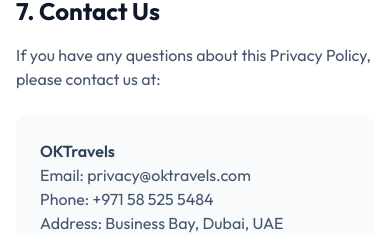
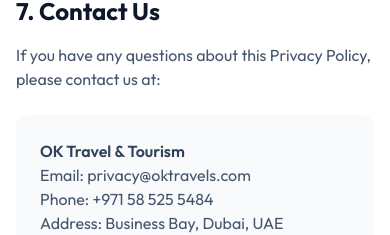
Before and after one commit to hrshmann/TravelOK, a Next.js app: page /privacy in a window 390 px wide. Shown: the part 1709-1944 px from the top of the page. Built offline with nearby package versions, Linux system fonts and the light colour scheme.

Commit message:
Complete branding update: OK Travel & Tourism with phone +971 58 525 5484

```diff
--- a/src/app/about/page.tsx
+++ b/src/app/about/page.tsx
@@ -45,7 +45,7 @@
 
                 <div className="relative z-10 max-w-4xl mx-auto px-4 sm:px-6 lg:px-8 text-center">
                     <span className="inline-block px-4 py-1.5 bg-white/20 text-white text-sm font-semibold rounded-full mb-6">
-                        About OKTravels
+                        About OK Travel & Tourism
                     </span>
                     <h1 className="text-4xl md:text-5xl lg:text-6xl font-bold text-white mb-6">
                         Your Trusted Travel Partner
@@ -89,7 +89,7 @@
                             </h2>
                             <div className="space-y-4 text-slate-600 leading-relaxed">
                                 <p>
-                                    OKTravels was founded with a simple mission: to make travel accessible,
+                                    OK Travel & Tourism was founded with a simple mission: to make travel accessible,
                                     enjoyable, and memorable for everyone. What started as a small agency
                                     in Dubai has grown into a trusted name in the travel industry.
                                 </p>
--- a/src/app/layout.tsx
+++ b/src/app/layout.tsx
@@ -24,9 +24,9 @@
 });
 
 export const metadata: Metadata = {
-  title: "OKTravels | Your Gateway to Unforgettable Journeys",
+  title: "OK Travel & Tourism | Your Gateway to Unforgettable Journeys",
   description:
-    "Discover curated holiday packages, flight deals, and visa services. Experience world-class destinations with OKTravels - your trusted travel partner.",
+    "Discover curated holiday packages, flight deals, and visa services. Experience world-class destinations with OK Travel & Tourism - your trusted travel partner. Every Journey is OK!",
   keywords: [
     "travel agency",
     "holiday packages",
@@ -37,12 +37,12 @@
     "Thailand holidays",
   ],
   openGraph: {
-    title: "OKTravels | Your Gateway to Unforgettable Journeys",
+    title: "OK Travel & Tourism | Your Gateway to Unforgettable Journeys",
     description:
       "Discover curated holiday packages, flight deals, and visa services.",
     type: "website",
     locale: "en_US",
-    siteName: "OKTravels",
+    siteName: "OK Travel & Tourism",
   },
 };
 
--- a/src/app/privacy/page.tsx
+++ b/src/app/privacy/page.tsx
@@ -72,7 +72,7 @@
                             If you have any questions about this Privacy Policy, please contact us at:
                         </p>
                         <div className="bg-slate-50 rounded-xl p-6">
-                            <p className="text-slate-700 font-semibold">OKTravels</p>
+                            <p className="text-slate-700 font-semibold">OK Travel & Tourism</p>
                             <p className="text-slate-600">Email: privacy@oktravels.com</p>
                             <p className="text-slate-600">Phone: +971 58 525 5484</p>
                             <p className="text-slate-600">Address: Business Bay, Dubai, UAE</p>
--- a/src/app/terms/page.tsx
+++ b/src/app/terms/page.tsx
@@ -84,7 +84,7 @@
 
                         <h2 className="text-2xl font-bold text-slate-900 mb-4">9. Contact Information</h2>
                         <div className="bg-slate-50 rounded-xl p-6">
-                            <p className="text-slate-700 font-semibold">OKTravels</p>
+                            <p className="text-slate-700 font-semibold">OK Travel & Tourism</p>
                             <p className="text-slate-600">Email: legal@oktravels.com</p>
                             <p className="text-slate-600">Phone: +971 58 525 5484</p>
                             <p className="text-slate-600">Address: Business Bay, Dubai, UAE</p>
--- a/src/components/ui/SocialSidebar.tsx
+++ b/src/components/ui/SocialSidebar.tsx
@@ -9,7 +9,7 @@
     {
         name: "WhatsApp",
         icon: MessageCircle,
-        href: "https://wa.me/971501234567",
+        href: "https://wa.me/971585255484",
         color: "bg-green-500 hover:bg-green-600",
         followers: "24/7 Support",
     },
--- a/src/components/ui/WhatsAppButton.tsx
+++ b/src/components/ui/WhatsAppButton.tsx
@@ -11,7 +11,7 @@
 }
 
 export default function WhatsAppButton({
-    phoneNumber = "971501234567",
+    phoneNumber = "971585255484",
     message = "Hi! I'm interested in your travel packages. Can you help me plan my trip?",
 }: WhatsAppButtonProps) {
     const [isOpen, setIsOpen] = useState(false);
@@ -50,7 +50,7 @@
                                     <MessageCircle size={24} />
                                 </div>
                                 <div>
-                                    <h4 className="font-bold">OKTravels Support</h4>
+                                    <h4 className="font-bold">OK Travel & Tourism</h4>
                                     <p className="text-sm text-white/80">
                                         Typically replies in minutes
                                     </p>
```
